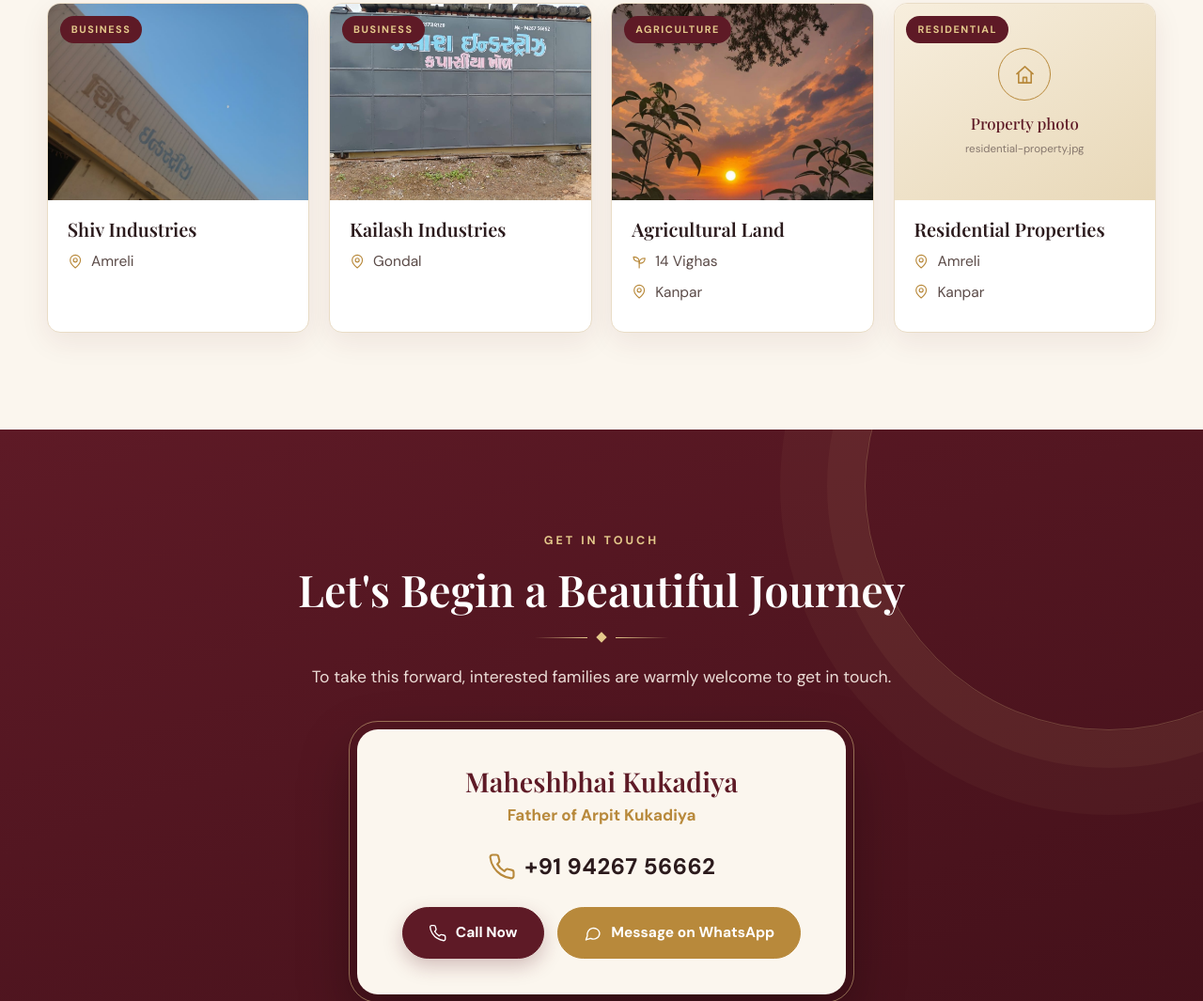
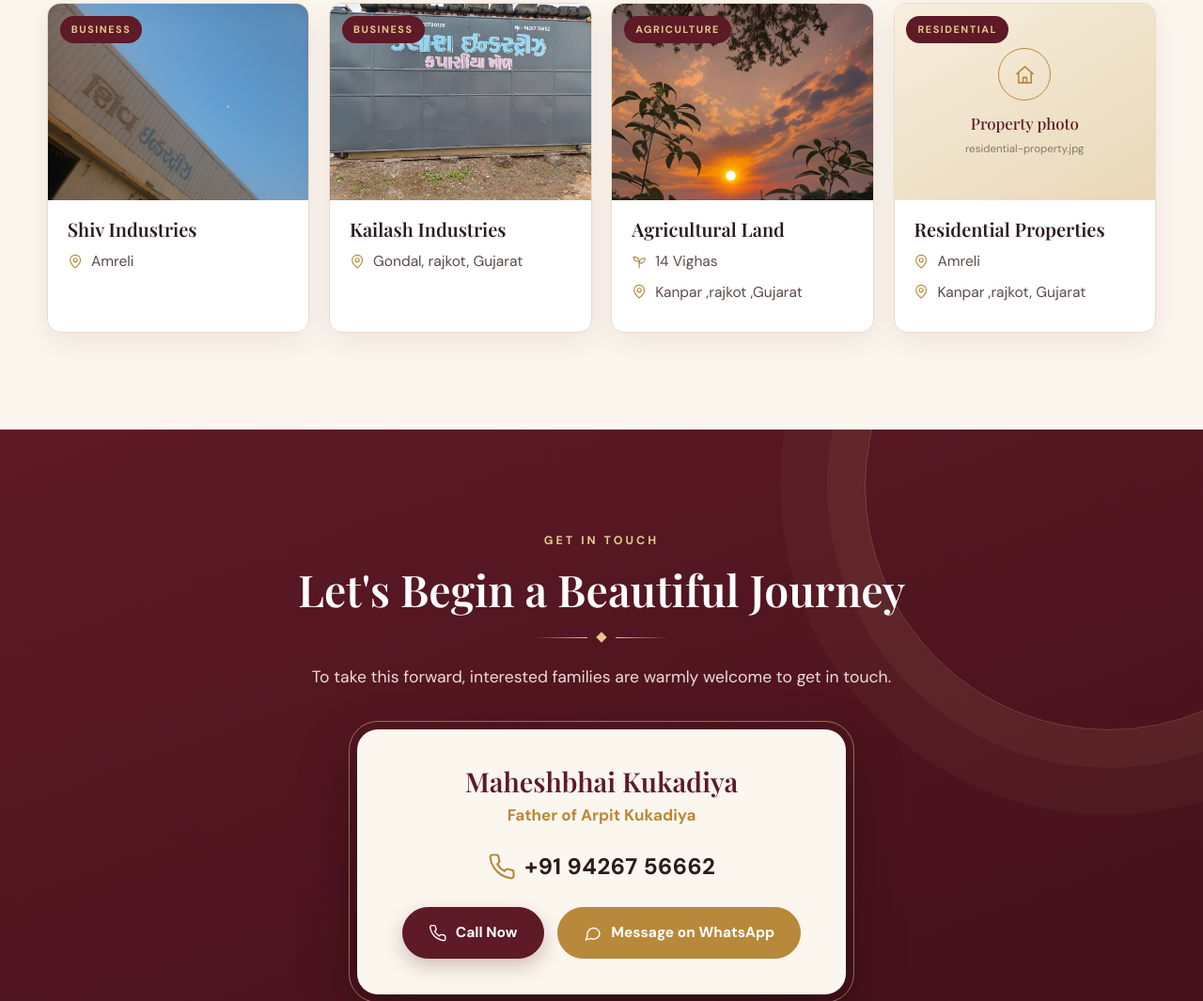
Before and after one commit to Arpitkukadiya/arpit-biodata, a plain HTML site: page index.html in a window 1280 px wide. Shown: the part 6123-7188 px from the top of the page at 94% size. Drawn offline with nearby package versions, Linux system fonts and the light colour scheme; a web font is replaced by a local one.

Commit message:
Update index.html

```diff
--- a/index.html
+++ b/index.html
@@ -544,19 +544,19 @@ html[lang="gu"] .thanks{font-style:normal}
         <div class="media"><span class="tag" data-gu="વ્યવસાય">Business</span>
         <!-- PHOTO: assets/images/kailash-industries.jpg -->
         <figure class="ph r-43"><img src="images/kailash.jpeg" data-gu-alt="કૈલાશ ઇન્ડસ્ટ્રીઝ, ગોંડલ" alt="Kailash Industries, Gondal"><figcaption><span class="mono"><svg class="i"><use href="#i-building"/></svg></span><span data-gu="વ્યવસાયની તસવીર">Business photo</span><small>kailash-industries.jpg</small></figcaption></figure></div>
-        <div class="est-body"><h3 data-gu="કૈલાશ ઇન્ડસ્ટ્રીઝ">Kailash Industries</h3><p><svg class="i"><use href="#i-pin"/></svg><span data-gu="ગોંડલ">Gondal</span></p></div>
+        <div class="est-body"><h3 data-gu="કૈલાશ ઇન્ડસ્ટ્રીઝ">Kailash Industries</h3><p><svg class="i"><use href="#i-pin"/></svg><span data-gu="ગોંડલ, રાજકોટ, ગુજરાત">Gondal, rajkot, Gujarat</span></p></div>
       </article>
       <article class="est reveal">
         <div class="media"><span class="tag" data-gu="ખેતી">Agriculture</span>
         <!-- PHOTO: assets/images/agricultural-land.jpg -->
         <figure class="ph r-43"><img src="images/farm.jpeg" data-gu-alt="કાનપરખાતે પરિવારની ખેતીની જમીન" alt="Family agricultural land at Kanpar"><figcaption><span class="mono"><svg class="i"><use href="#i-sprout"/></svg></span><span data-gu="ખેતરની તસવીર">Farmland photo</span><small>agricultural-land.jpg</small></figcaption></figure></div>
-        <div class="est-body"><h3 data-gu="ખેતીની જમીન">Agricultural Land</h3><p><svg class="i"><use href="#i-sprout"/></svg><span data-gu="14 વીઘા">14 Vighas</span></p><p><svg class="i"><use href="#i-pin"/></svg><span data-gu="કણપર">Kanpar</span></p></div>
+        <div class="est-body"><h3 data-gu="ખેતીની જમીન">Agricultural Land</h3><p><svg class="i"><use href="#i-sprout"/></svg><span data-gu="14 વીઘા">14 Vighas</span></p><p><svg class="i"><use href="#i-pin"/></svg><span data-gu="કાનપર, રાજકોટ, ગુજરાત">Kanpar ,rajkot ,Gujarat</span></p></div>
       </article>
       <article class="est reveal">
         <div class="media"><span class="tag" data-gu="રહેણાંક">Residential</span>
         <!-- PHOTO: assets/images/residential-property.jpg -->
         <figure class="ph r-43"><img src="images/residential-property.jpg" data-gu-alt="પરિવારની રહેણાંક મિલકત" alt="Family residential property"><figcaption><span class="mono"><svg class="i"><use href="#i-home"/></svg></span><span data-gu="મિલકતની તસવીર">Property photo</span><small>residential-property.jpg</small></figcaption></figure></div>
-        <div class="est-body"><h3 data-gu="રહેણાંક મિલકતો">Residential Properties</h3><p><svg class="i"><use href="#i-pin"/></svg><span data-gu="અમરેલી">Amreli</span></p><p><svg class="i"><use href="#i-pin"/></svg><span data-gu="કાનપર">Kanpar</span></p></div>
+        <div class="est-body"><h3 data-gu="રહેણાંક મિલકતો">Residential Properties</h3><p><svg class="i"><use href="#i-pin"/></svg><span data-gu="અમરેલી">Amreli</span></p><p><svg class="i"><use href="#i-pin"/></svg><span data-gu="કાનપર, રાજકોટ, ગુજરાત">Kanpar ,rajkot, Gujarat</span></p></div>
       </article>
     </div>
   </div>
```
